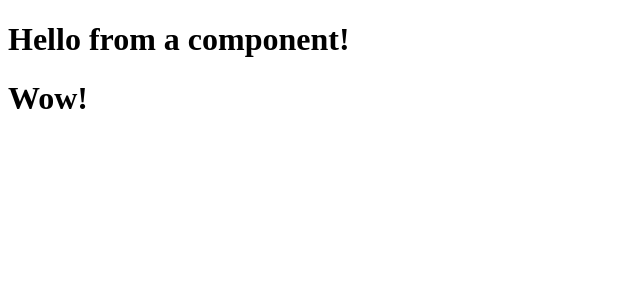
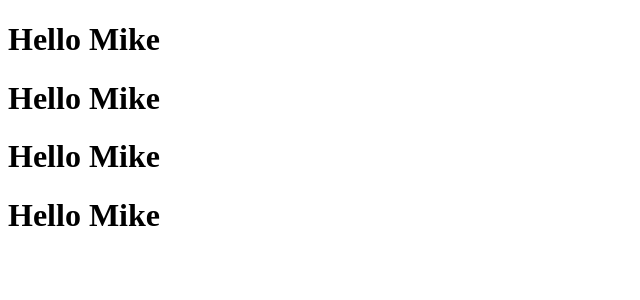
Before and after one commit to MiquelMarinoEspinosa/react-tutorial, a React (Vite) app in the folder reactpro/: page / in a window 1280 px wide. Shown: the top 300 px of the page, without its empty margins (0-640 px from the left). Built offline with nearby package versions, Linux system fonts and the light colour scheme.

Commit message:
components composability

```diff
--- a/reactpro/src/App.jsx
+++ b/reactpro/src/App.jsx
@@ -1,7 +1,14 @@
 import Hello from "./components/Hello";
 
 function App() {
-  return <Hello />;
+  return (
+    <div className="App">
+      <Hello />
+      <Hello />
+      <Hello />
+      <Hello />
+    </div>
+  );
 }
 
-export default App
+export default App;
--- a/reactpro/src/components/Hello.jsx
+++ b/reactpro/src/components/Hello.jsx
@@ -1,7 +1,7 @@
 function Hello() {
   return (
     <div>
-      <h1>Hello from a component!</h1> <h1>Wow!</h1>
+      <h1>Hello Mike</h1>
     </div>
   );
 }
```
